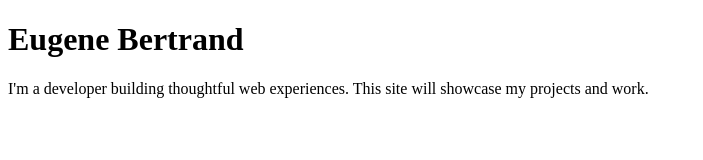
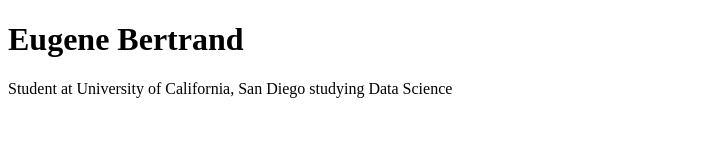
Before and after one commit to EugeneBertrand/portfolio, a plain HTML site: page index.html in a window 1280 px wide. Shown: the whole page, without its empty margins (0-703 px from the left). Drawn offline with Linux system fonts and the light colour scheme.

Commit message:
Update index.html

```diff
--- a/index.html
+++ b/index.html
@@ -7,6 +7,6 @@
 </head>
 <body>
   <h1>Eugene Bertrand</h1>
-  <p>I'm a developer building thoughtful web experiences. This site will showcase my projects and work.</p>
+  <p>Student at University of California, San Diego studying Data Science</p>
 </body>
 </html>
```
